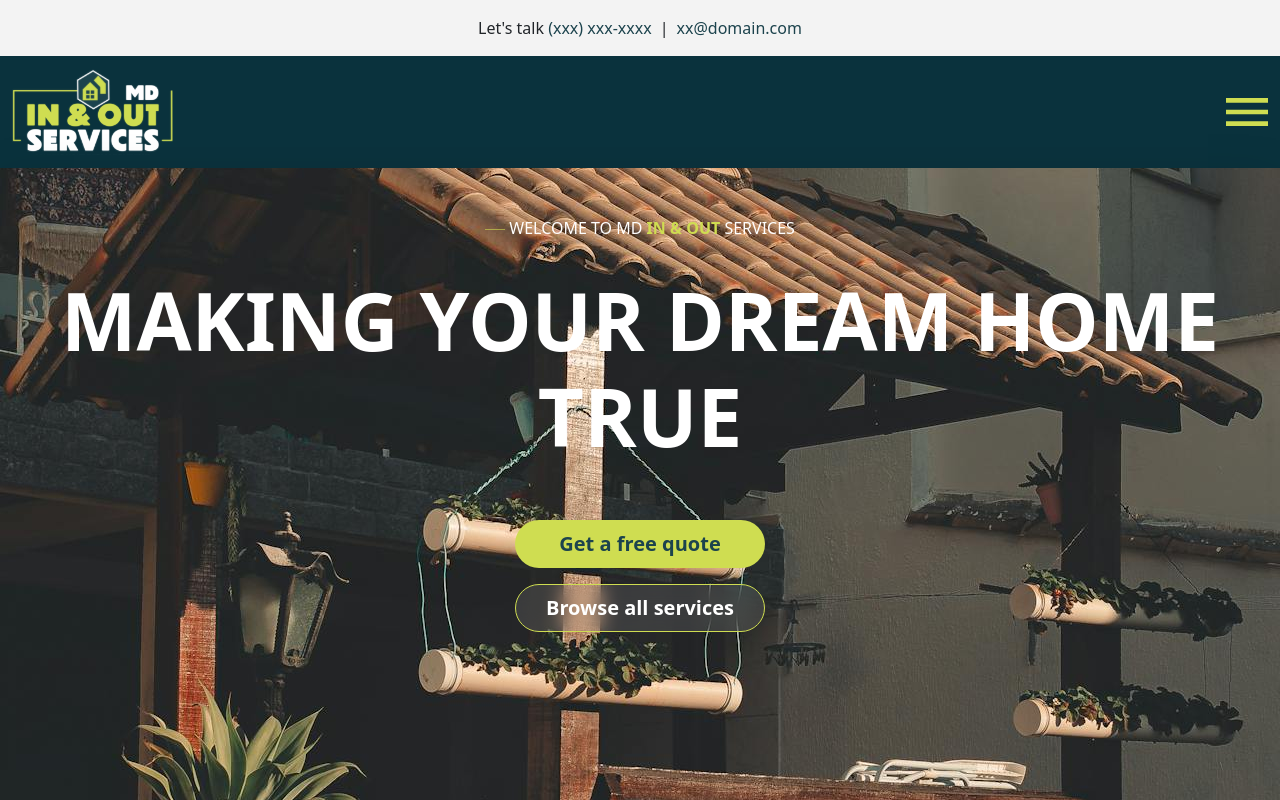
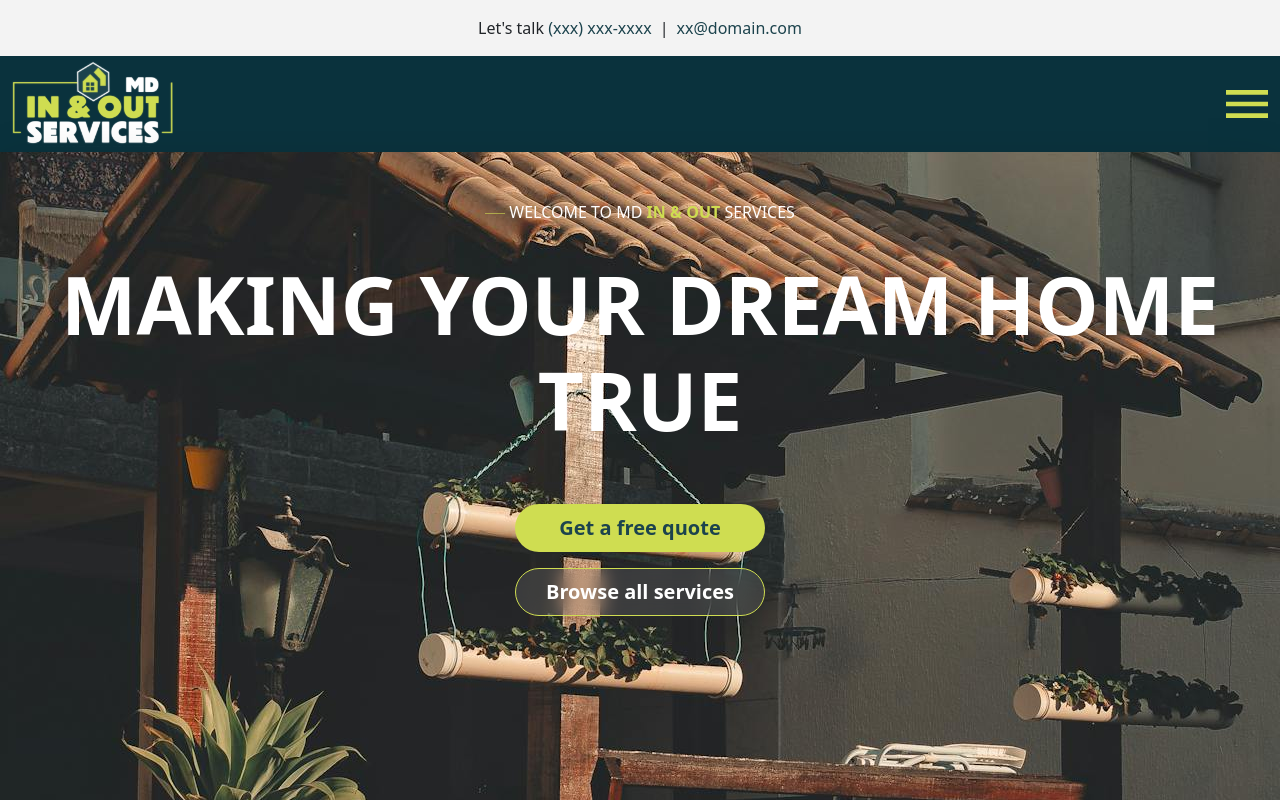
Before and after one commit to yohanJS/mdinandoutserv, a Vue app: page / in a window 1280 px wide. Shown: the top 800 px of the page. Built offline with nearby package versions, Linux system fonts and the light colour scheme.

Commit message:
removing padding for navbar

```diff
--- a/src/components/NavBar.vue
+++ b/src/components/NavBar.vue
@@ -3,7 +3,7 @@
 <template>
   <!--Make the navbar fixed-top on scroll-->
   <!--MOBILE VERSION-->
-  <nav id="home" class="navbar bg-color">
+  <nav id="home" class="navbar bg-color p-0">
     <div class="container-fluid">
       <a class="navbar-brand" href="#">
         <svg
```
